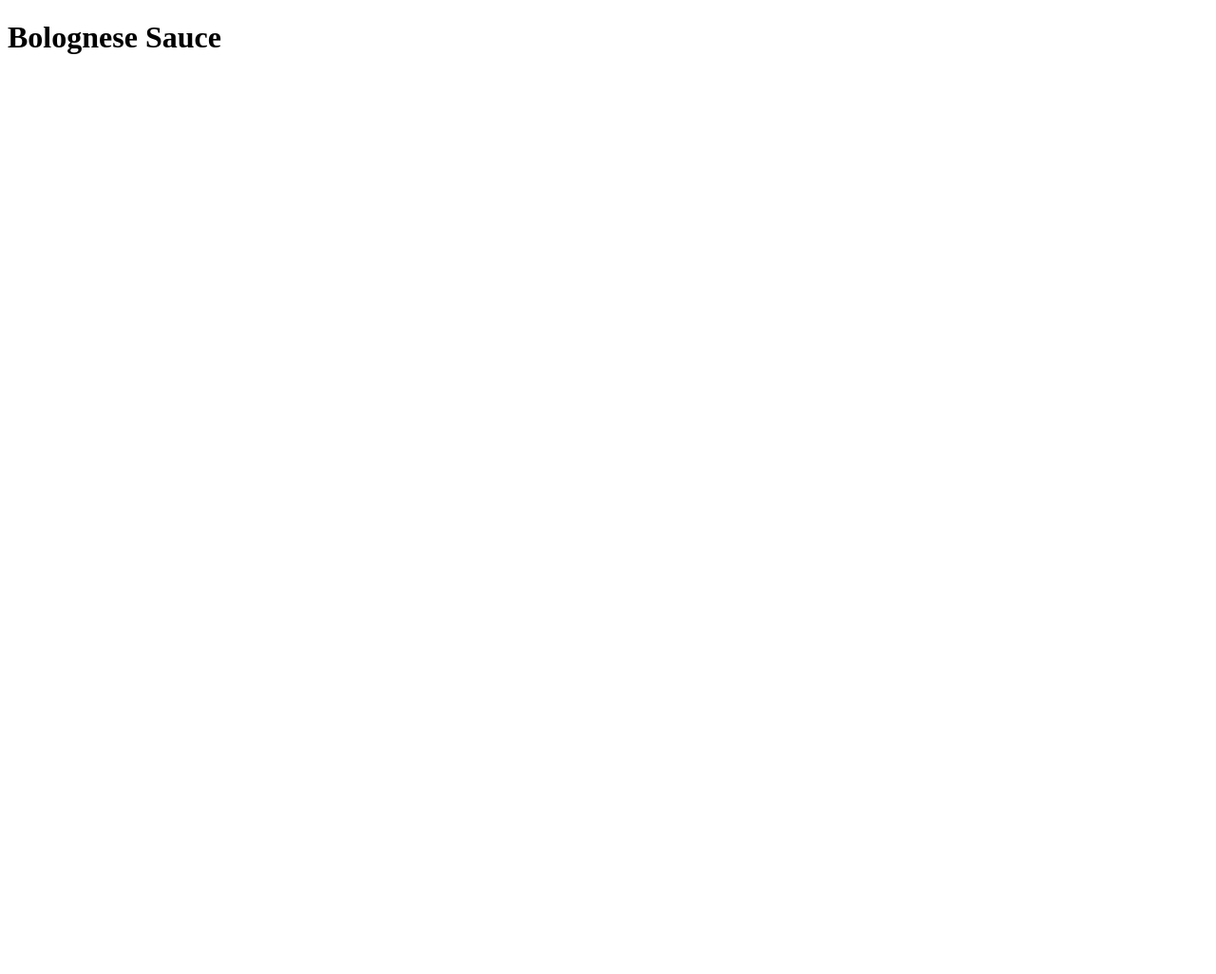
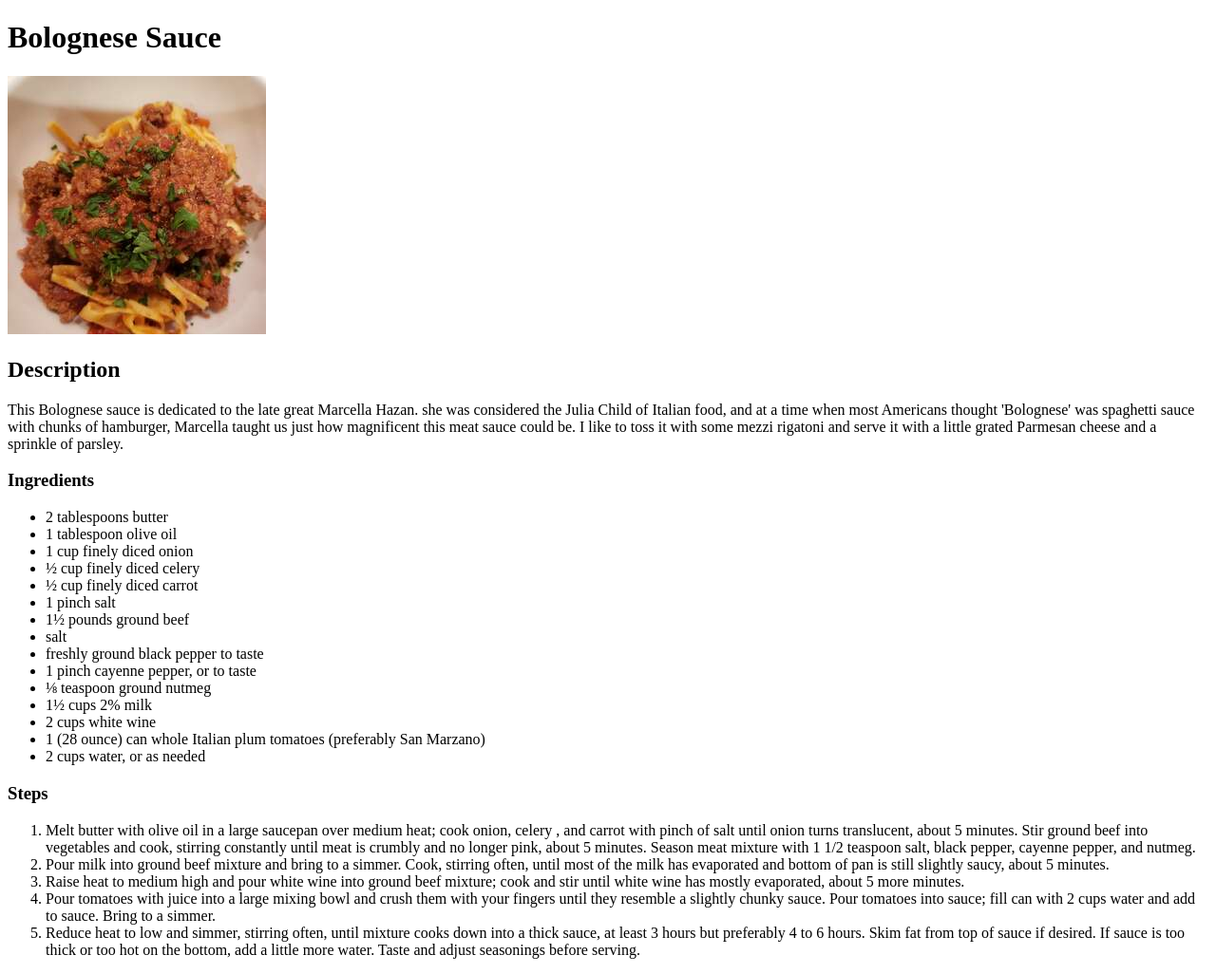
Before and after one commit to RodrigoGarciaT/odin-recipes, a plain HTML site: page recipes/bolognese-sauce.html in a window 1280 px wide. Shown: the whole page at 95% size. Before the commit the page ends 800 px from the top, so only its background shows below. Drawn offline with Linux system fonts and the light colour scheme.

Commit message:
Added the bolognese sauce's image to a new images folder, added the image to its webpage, added the description of its recipe, added an unordered list with its ingridients and added an ordered list with the steps to follow to complete it

```diff
--- a/recipes/bolognese-sauce.html
+++ b/recipes/bolognese-sauce.html
@@ -7,5 +7,60 @@
 <body>
     <h1>Bolognese Sauce</h1>
 
+
+       <img src="../images/bolognese.jpeg">
+
+
+       <h2>Description</h2>
+
+
+       <p>This Bolognese sauce is dedicated to the late great Marcella Hazan.
+           she was considered the Julia Child of Italian food, and at a time
+            when most Americans thought 'Bolognese' was spaghetti sauce with
+             chunks of hamburger, Marcella taught us just how magnificent
+              this meat sauce could be. I like to toss it with some mezzi
+              rigatoni and serve it with a little grated Parmesan cheese
+              and a sprinkle of parsley.</p>
+
+
+        <h3>Ingredients</h3>
+        <ul>
+            <li>2 tablespoons butter</li>
+            <li>1 tablespoon olive oil</li>
+            <li>1 cup finely diced onion</li>
+            <li>½ cup finely diced celery</li>
+            <li>½ cup finely diced carrot</li>
+            <li>1 pinch salt</li>
+            <li>1½ pounds ground beef</li>
+            <li>salt</li>
+            <li>freshly ground black pepper to taste</li>
+            <li>1 pinch cayenne pepper, or to taste</li>
+            <li>⅛ teaspoon ground nutmeg</li>
+            <li>1½ cups 2% milk</li>
+            <li>2 cups white wine</li>
+            <li>1 (28 ounce) can whole Italian plum tomatoes (preferably San Marzano)</li>
+            <li>2 cups water, or as needed</li>
+        </ul>
+
+
+         <h3>Steps</h3>
+         <ol>
+             <li>Melt butter with olive oil in a large saucepan over medium heat; cook onion, celery
+                 , and carrot with pinch of salt until onion turns translucent, about 5 minutes.
+                  Stir ground beef into vegetables and cook, stirring constantly until meat is
+                   crumbly and no longer pink, about 5 minutes. Season meat mixture with 1 1/2
+                   teaspoon salt, black pepper, cayenne pepper, and nutmeg.</li>
+             <li>Pour milk into ground beef mixture and bring to a simmer. Cook, stirring often,
+                 until most of the milk has evaporated and bottom of pan is still slightly saucy,
+                  about 5 minutes.</li>
+             <li>Raise heat to medium high and pour white wine into ground beef mixture;
+                 cook and stir until white wine has mostly evaporated, about 5 more minutes.</li>
+             <li>Pour tomatoes with juice into a large mixing bowl and crush them with your fingers until they resemble
+                 a slightly chunky sauce. Pour tomatoes into sauce; fill can with 2 cups water and add to sauce. Bring
+                 to a simmer.</li>
+             <li>Reduce heat to low and simmer, stirring often, until mixture cooks down into a thick sauce, at least 3
+                  hours but preferably 4 to 6 hours. Skim fat from top of sauce if desired. If sauce is too thick or too
+                  hot on the bottom, add a little more water. Taste and adjust seasonings before serving.</li>
+         </ol>
 </body>
 </html>
```
Also changed, not shown: images/bolognese.jpeg (added).
